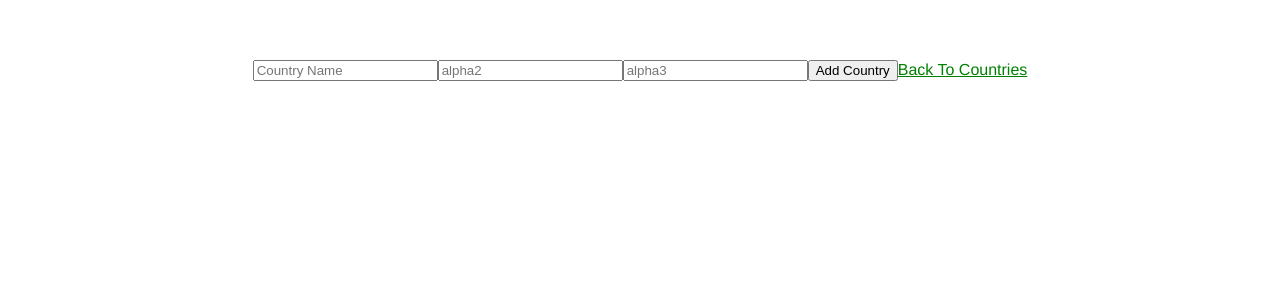
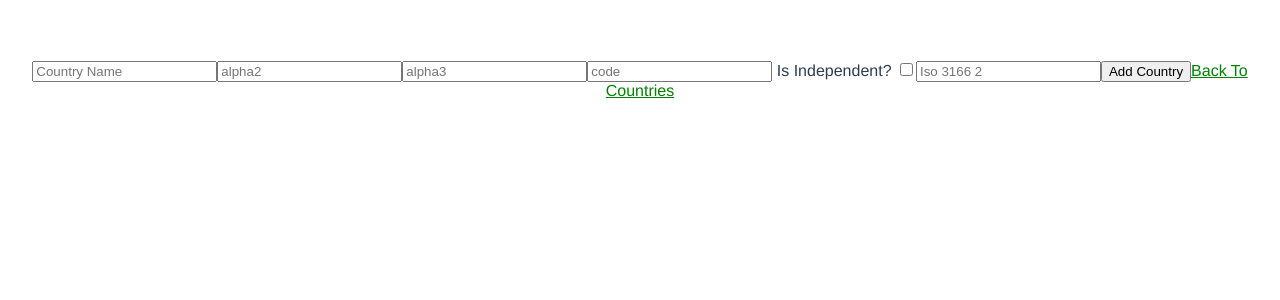
Before and after one commit to Vidsneezes/CountryViewer, a Vue app: page /#/AddCountry in a window 1280 px wide. Shown: the top 300 px of the page. Built offline with nearby package versions, Linux system fonts and the light colour scheme.

Commit message:
added remaining fields to add country

```diff
--- a/src/components/countries/AddCountryView.vue
+++ b/src/components/countries/AddCountryView.vue
@@ -3,6 +3,9 @@
     <input v-model="name" placeholder="Country Name" type="text"/>
     <input v-model="alpha2" placeholder="alpha2" type="text" maxlength="2"/>
     <input v-model="alpha3" placeholder="alpha3" type="text" maxlength="3"/>
+    <input v-model="code" placeholder="code" type="text"/>
+    Is Independent? <input v-model="is_independent" type="checkbox"/>
+    <input v-model="iso_3166_2" placeholder="Iso 3166 2" type="text"/>
     <button v-on:click='addCountry'>Add Country</button>
     <router-link :to="{name:'CountriesGrid'}">Back To Countries</router-link>
   </div>
@@ -16,7 +19,10 @@ export default {
     return {
       name: '',
       alpha2: '',
-      alpha3: ''
+      alpha3: '',
+      code: '',
+      'is_independent': false,
+      'iso_3166_2': ''
     }
   },
   methods: {
--- a/src/core/fakeapimiddleware.js
+++ b/src/core/fakeapimiddleware.js
@@ -26,6 +26,7 @@ export function AddCountry (newCountry) {
     subdivisions: [
     ]
   })
+  console.log(data.countries[data.countries.length - 1])
   return data.countries.length
 }
 
```
